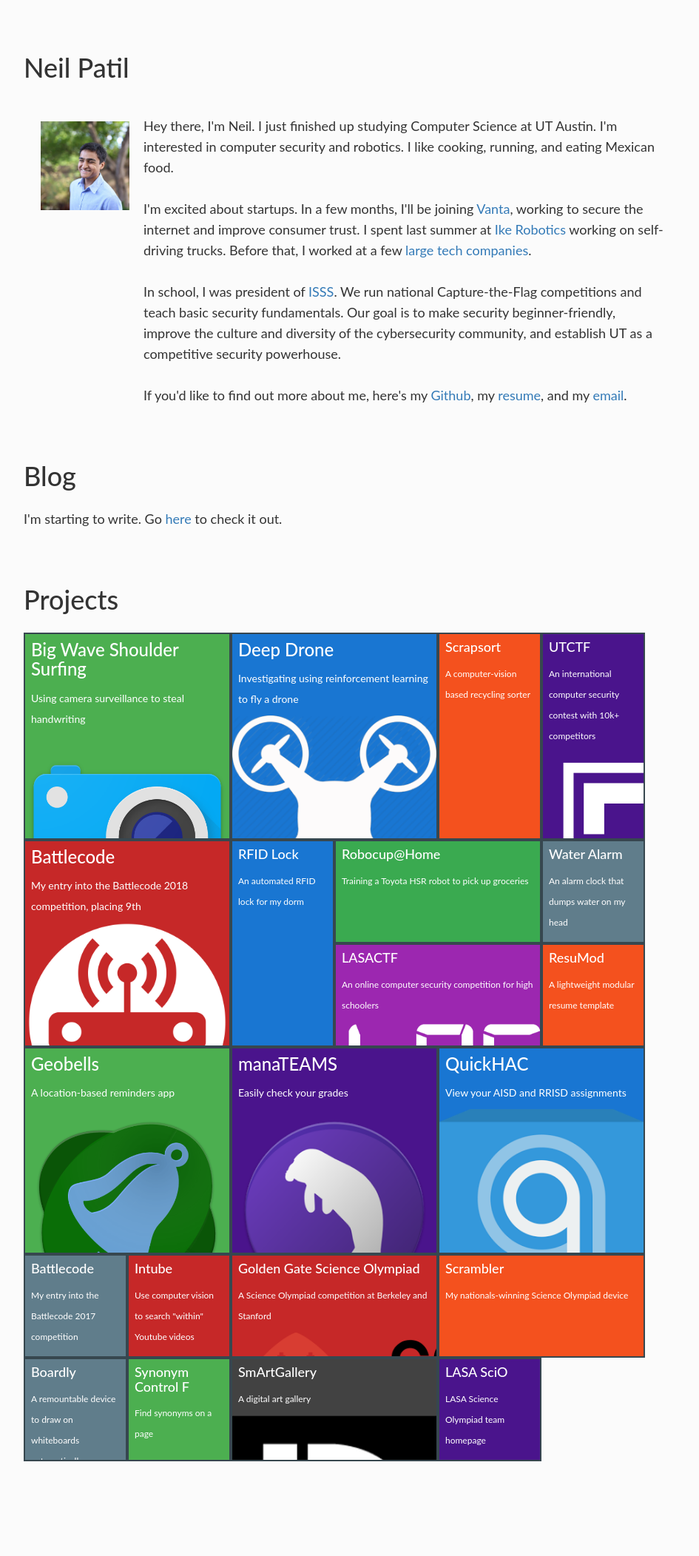
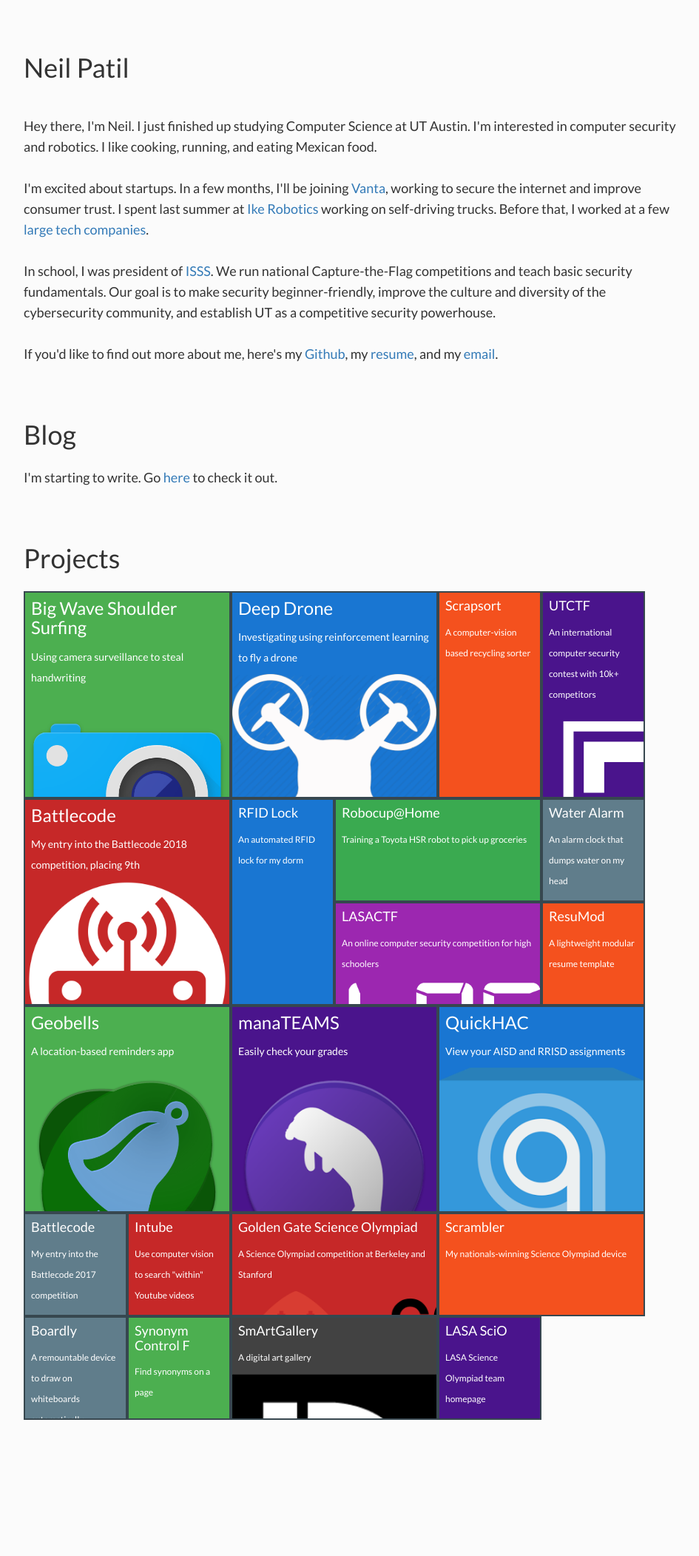
Before and after one commit to patil215/patil215.github.io, a Jekyll site: the page built from index.html, in a window 1280 px wide. Shown: the whole page at 74% size, without its empty margins (167-1112 px from the left). Built offline with Jekyll 4.4.1, drawn with Linux system fonts in a browser that asks for light colours; nearby versions of some CDN libraries; after the commit the page ends 2047 px from its top, so only the background shows below that.

Commit message:
Fix linking and improve first page formatting

```diff
--- a/_includes/head.html
+++ b/_includes/head.html
@@ -26,7 +26,7 @@
   <link rel="canonical" href="{{ page.url | replace:'index.html','' | prepend: site.baseurl | prepend: site.url }}">
   <link rel="alternate" type="application/rss+xml" title="{{ site.title }}" href="{{ "/feed.xml" | prepend: site.baseurl | prepend: site.url }}">
 
-  <link href="https://fonts.googleapis.com/css?family=Roboto&display=swap" rel="stylesheet">
+  <link href="https://fonts.googleapis.com/css?family=Lato&display=swap" rel="stylesheet">
 
   <link rel="shortcut icon" type="image/png" href="/img/favicon.jpg"/>
 
--- a/_layouts/post.html
+++ b/_layouts/post.html
@@ -21,4 +21,10 @@ layout: default
 
 </article>
 
+<script>
+$(function(){
+  $(".post-content a").attr("target","_blank");
+});
+</script>
+
 <a href="/blog.html">[Back to home]</a>
--- a/index.html
+++ b/index.html
@@ -6,19 +6,13 @@ layout: default
 	<h1 class="title">Neil Patil</h1>
 	<br>
 
-	<div class="col-md-2">
-		<img class="me" src="img/me.jpg">
-	</div>
+	<p>Hey there, I'm Neil. I just finished up studying Computer Science at UT Austin. I'm interested in computer security and robotics. I like cooking, running, and eating Mexican food.</p>
 
-	<div class="col-md-10">
-		<p>Hey there, I'm Neil. I just finished up studying Computer Science at UT Austin. I'm interested in computer security and robotics. I like cooking, running, and eating Mexican food.</p>
+	<p>I'm excited about startups. In a few months, I'll be joining <a href="https://vanta.com" target="_blank">Vanta</a>, working to secure the internet and improve consumer trust. I spent last summer at <a href="https://ikerobotics.com" target="_blank">Ike Robotics</a> working on self-driving trucks. Before that, I worked at a few <a href="https://facebook.com" target="_blank">large</a> <a href="https://google.com" target="_blank">tech</a> <a href="https://indeed.com" target="_blank">companies</a>.
 
-		<p>I'm excited about startups. In a few months, I'll be joining <a href="https://vanta.com">Vanta</a>, working to secure the internet and improve consumer trust. I spent last summer at <a href="https://ikerobotics.com">Ike Robotics</a> working on self-driving trucks. Before that, I worked at a few <a href="https://facebook.com">large</a> <a href="https://google.com">tech</a> <a href="https://indeed.com">companies</a>.
+	<p>In school, I was president of <a href="https://www.isss.io/" target="_blank">ISSS</a>. We run national Capture-the-Flag competitions and teach basic security fundamentals. Our goal is to make security beginner-friendly, improve the culture and diversity of the cybersecurity community, and establish UT as a competitive security powerhouse.</p>
 
-		<p>In school, I was president of <a href="https://www.isss.io/" target="_blank">ISSS</a>. We run national Capture-the-Flag competitions and teach basic security fundamentals. Our goal is to make security beginner-friendly, improve the culture and diversity of the cybersecurity community, and establish UT as a competitive security powerhouse.</p>
-
-		<p>If you'd like to find out more about me, here's my <a href="https://github.com/patil215" target="_blank">Github</a>, my <a target="_blank" href="{{ "/doc/resume.pdf" | prepend: site.baseurl }}">resume</a>, and my <a href="mailto:neilpatil215@gmail.com">email</a>.
-	</div>
+	<p>If you'd like to find out more about me, here's my <a href="https://github.com/patil215" target="_blank">Github</a>, my <a target="_blank" href="{{ "/doc/resume.pdf" | prepend: site.baseurl }}">resume</a>, and my <a href="mailto:neilpatil215@gmail.com">email</a>.
 </div>
 
 <div class="col-md-12">
```
Also changed, not shown: 1 other file.
